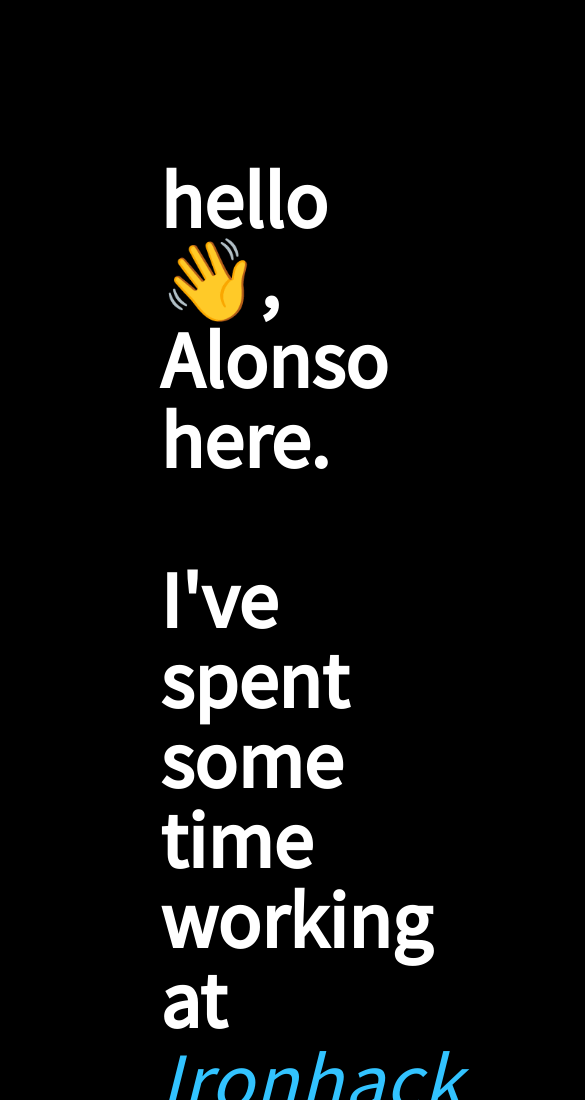
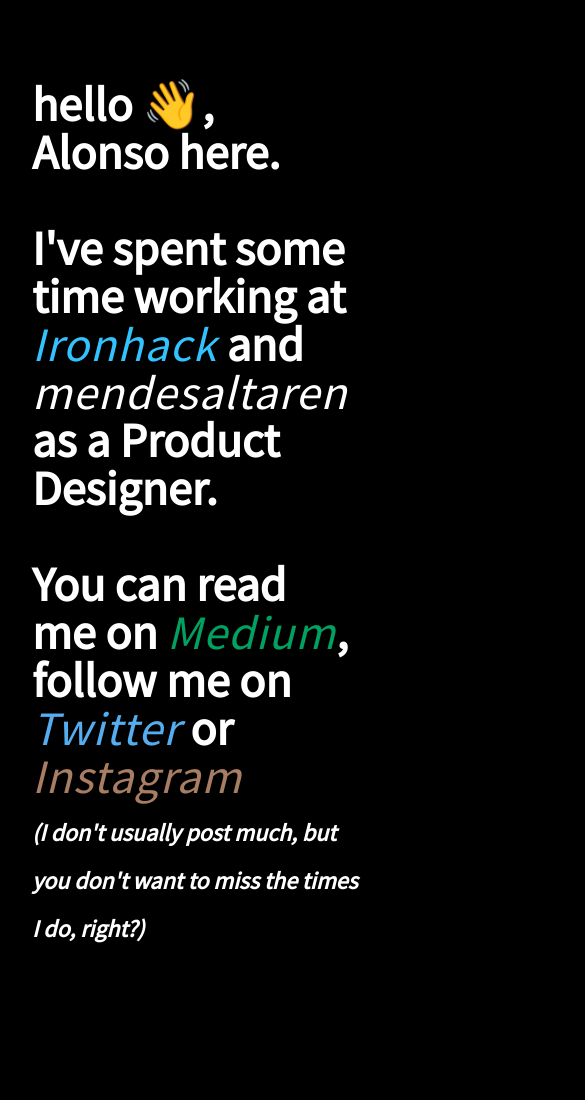
Before and after one commit to pablochux/Portfolio, a plain HTML site: page index.html in a window 390 px wide. Shown: the top 1100 px of the page, 585 px wide, since content can reach past the window. After the commit the page ends 944 px from the top, so only its background shows below. Drawn offline with Linux system fonts and the light colour scheme.

Commit message:
fix mobile

```diff
--- a/css/styles.css
+++ b/css/styles.css
@@ -110,9 +110,7 @@
     .social__icon_medium_logo:hover .shape-4, .social__icon_medium_logo:focus .shape-4 {
       fill: #01A161; }
 
-.home {
-  z-index: 1; }
-  .header {
+.header {
     margin-top: 160px;
     margin-left: 160px;
     max-width: 1320px;
@@ -145,3 +143,16 @@
 .twitter{
   color: #55ACEE;
 }
+
+@media screen and (max-width: 768px) {
+  .header {
+    margin-top: 80px;
+    margin-left: 32px;
+    margin-right: 32px;
+    font-size: 48px;
+  }
+  i{
+    font-size: 24px;
+  }
+
+}
```
